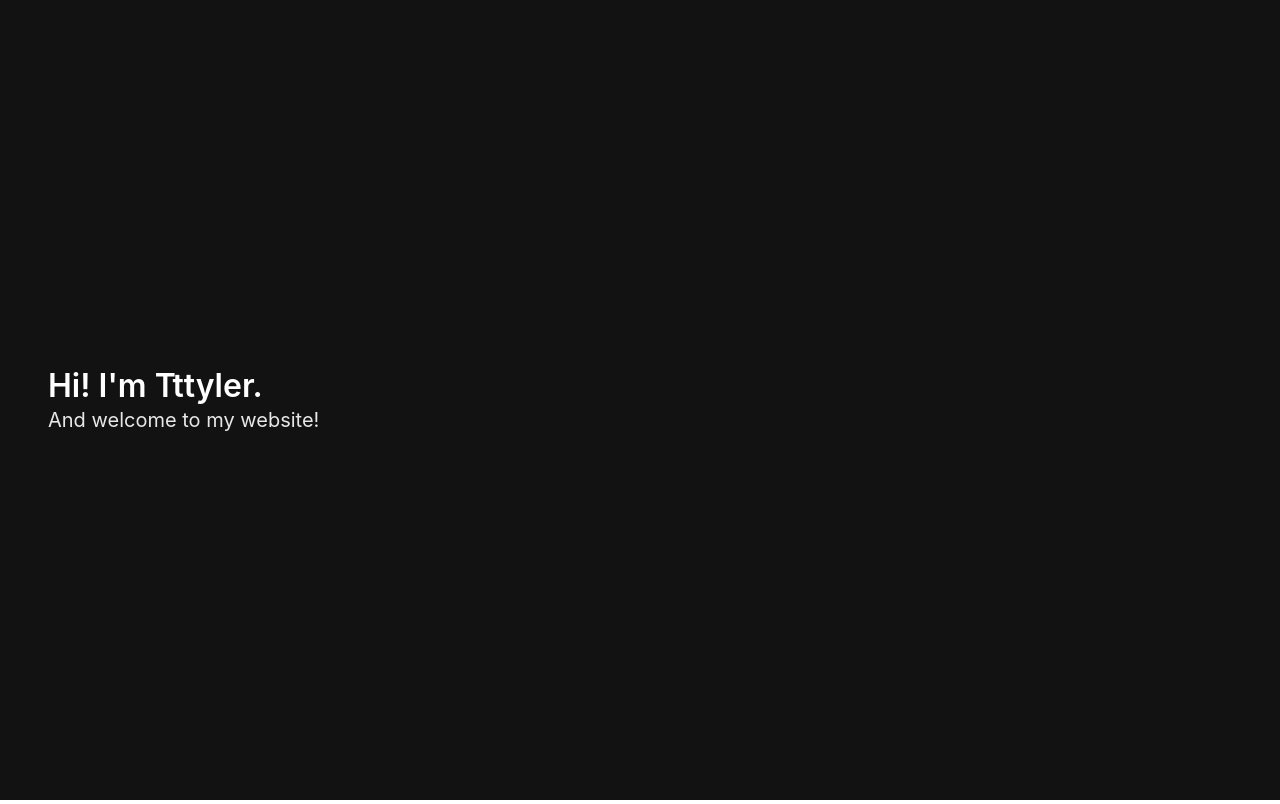
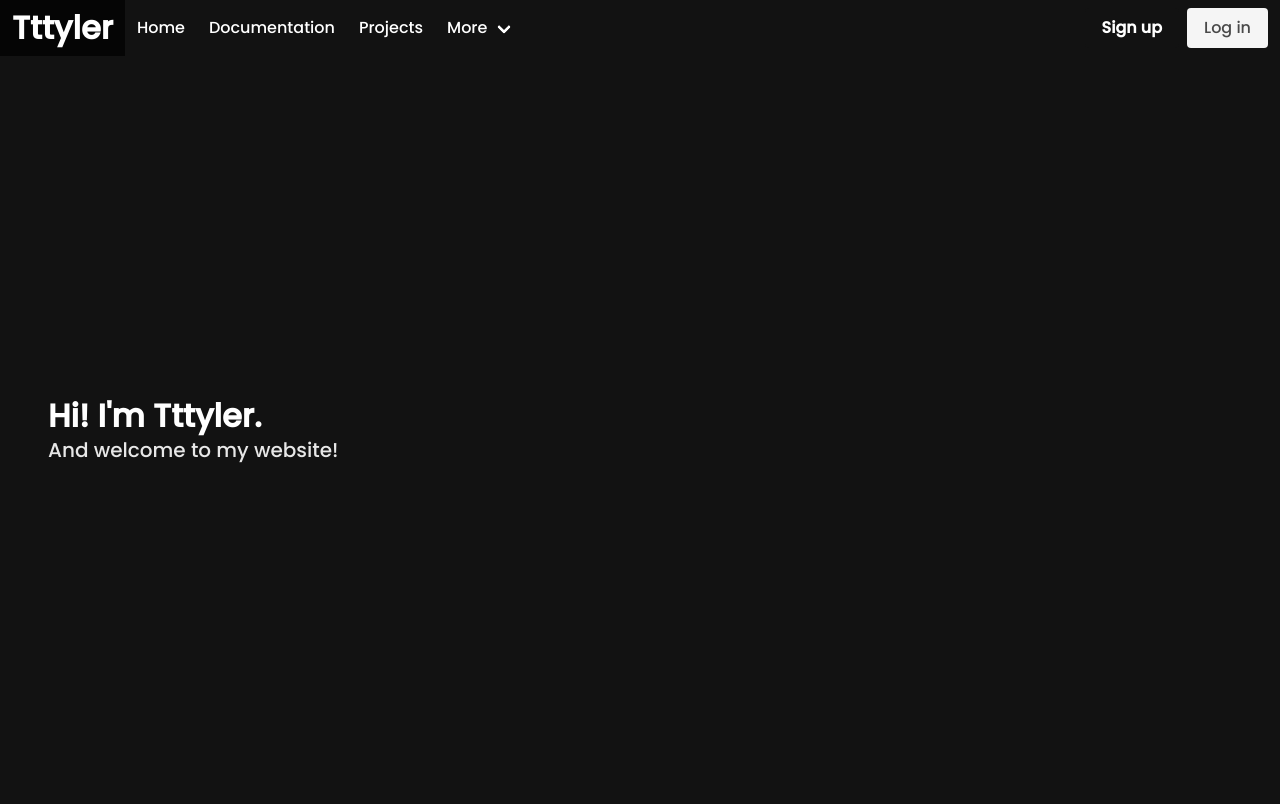
Before and after one commit to tttylerr/congenial-invention, a website: page index.html in a window 1280 px wide. Drawn offline with Linux system fonts and the light colour scheme.

Commit message:
more cool

```diff
--- a/index.html
+++ b/index.html
@@ -7,7 +7,68 @@
     <link rel="stylesheet" href="css/mystyles.css">
   </head>
   <body>
-    <section class="hero is-primary is-fullheight">
+    <nav class="navbar is-primary" role="navigation" aria-label="main navigation">
+        <div class="navbar-brand">
+          <a class="navbar-item" href="https://bulma.io">
+            <p class="title" style="color:#ffffff;">Tttyler</p>
+          </a>
+
+          <a role="button" class="navbar-burger" aria-label="menu" aria-expanded="false" data-target="navbarBasicExample">
+            <span aria-hidden="true"></span>
+            <span aria-hidden="true"></span>
+            <span aria-hidden="true"></span>
+          </a>
+        </div>
+
+        <div id="navbarBasicExample" class="navbar-menu">
+          <div class="navbar-start">
+            <a class="navbar-item">
+              Home
+            </a>
+
+            <a class="navbar-item">
+              Documentation
+            </a>
+
+            <a class="navbar-item">
+                Projects
+            </a>
+
+            <div class="navbar-item has-dropdown is-hoverable">
+              <a class="navbar-link">
+                More
+              </a>
+
+              <div class="navbar-dropdown">
+                <a class="navbar-item">
+                  About
+                </a>
+                <a class="navbar-item">
+                  Contact
+                </a>
+                <hr class="navbar-divider">
+                <a class="navbar-item">
+                  Report an issue
+                </a>
+              </div>
+            </div>
+          </div>
+
+          <div class="navbar-end">
+            <div class="navbar-item">
+              <div class="buttons">
+                <a class="button is-primary">
+                  <strong>Sign up</strong>
+                </a>
+                <a class="button is-light">
+                  Log in
+                </a>
+              </div>
+            </div>
+          </div>
+        </div>
+    </nav>
+        <section class="hero is-primary is-fullheight-with-navbar">
             <div class="hero-body">
                 <div class="">
                     <p class="title">
--- a/sass/mystyles.sass
+++ b/sass/mystyles.sass
@@ -1,4 +1,9 @@
+@import url('https://fonts.googleapis.com/css2?family=Lato&family=Montserrat:wght@300&family=Poppins:wght@500&display=swap');
+
+$family-sans-serif: "Poppins", sans-serif;
+
 $black: #121212;
+$white: #ededed
 
 $primary: $black
 
```
Also changed, not shown: css/mystyles.css. Lines whose indentation alone changed are shown as unchanged.
